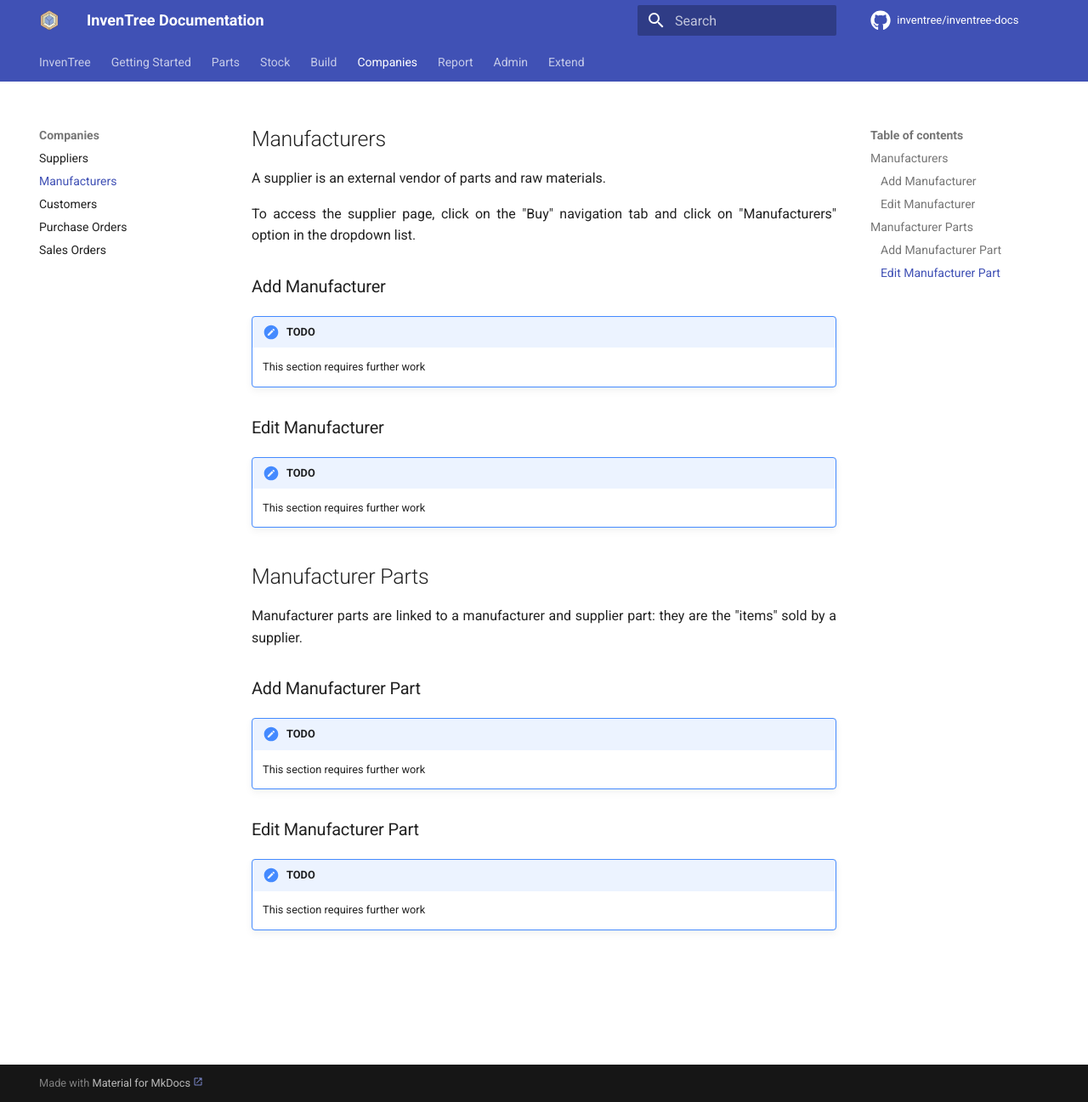
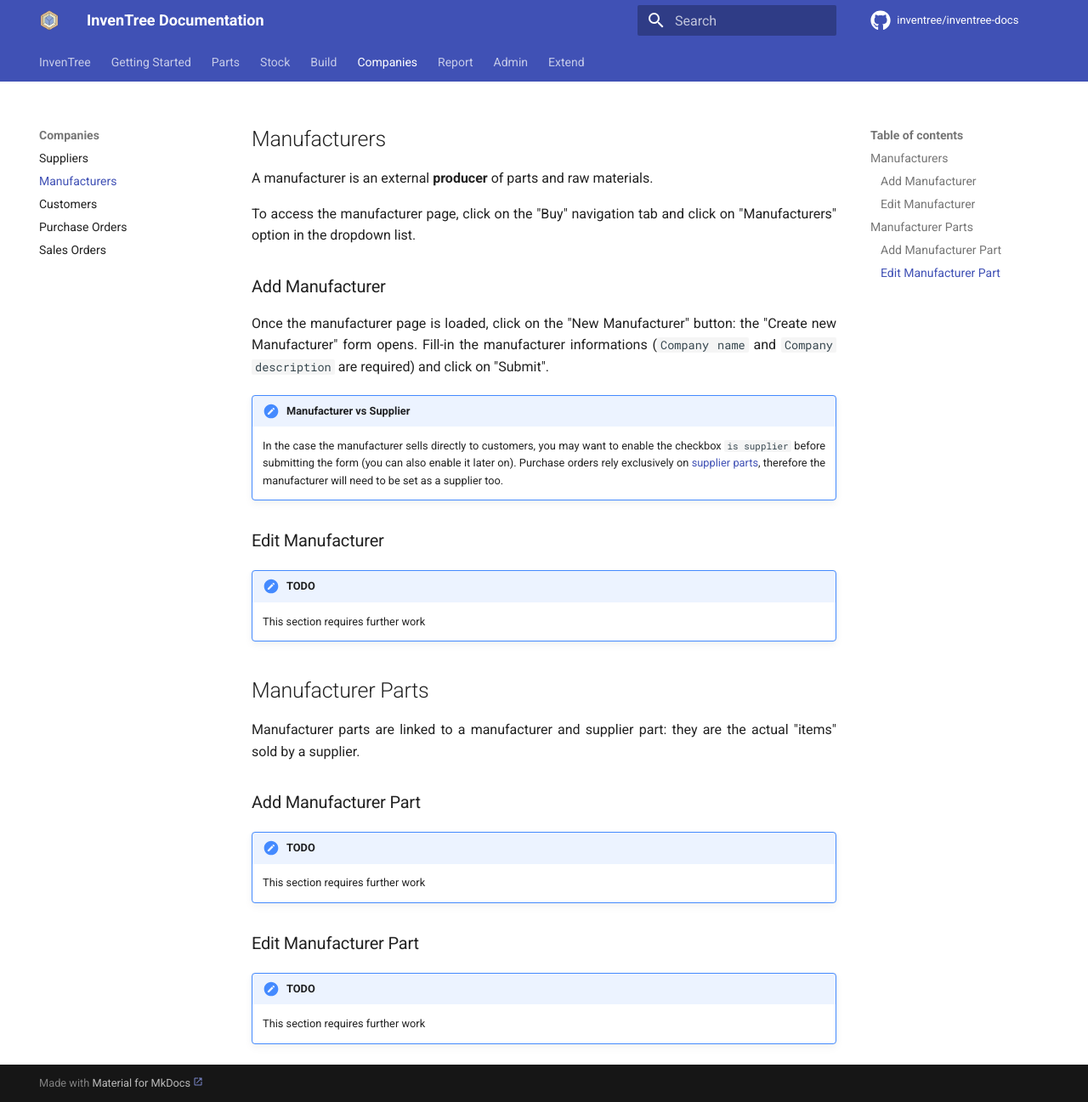
Before and after one commit to inventree/inventree-docs, an MkDocs documentation site: the page built from docs/companies/manufacturer.md, in a window 1280 px wide and 1297 px high. Shown: the whole window at 85% size. Built offline with MkDocs 1.6.1 and Material for MkDocs 9.7.7, drawn with Linux system fonts in a browser that asks for light colours; comment, search, counter and statistics services are not loaded.

Commit message:
Added more companies documentation

```diff
--- a/docs/companies/manufacturer.md
+++ b/docs/companies/manufacturer.md
@@ -4,14 +4,16 @@ title: Manufacturers
 
 ## Manufacturers
 
-A supplier is an external vendor of parts and raw materials.
+A manufacturer is an external **producer** of parts and raw materials.
 
-To access the supplier page, click on the "Buy" navigation tab and click on "Manufacturers" option in the dropdown list.
+To access the manufacturer page, click on the "Buy" navigation tab and click on "Manufacturers" option in the dropdown list.
 
 ### Add Manufacturer
 
-!!! missing "TODO"
-	This section requires further work
+Once the manufacturer page is loaded, click on the "New Manufacturer" button: the "Create new Manufacturer" form opens. Fill-in the manufacturer informations (`Company name` and `Company description` are required) and click on "Submit".
+
+!!! note "Manufacturer vs Supplier"
+	In the case the manufacturer sells directly to customers, you may want to enable the checkbox `is supplier` before submitting the form (you can also enable it later on). Purchase orders rely exclusively on [supplier parts](../supplier#supplier-parts), therefore the manufacturer will need to be set as a supplier too.
 
 ### Edit Manufacturer
 
@@ -20,7 +22,7 @@ To access the supplier page, click on the "Buy" navigation tab and click on "Man
 
 ## Manufacturer Parts
 
-Manufacturer parts are linked to a manufacturer and supplier part: they are the "items" sold by a supplier.
+Manufacturer parts are linked to a manufacturer and supplier part: they are the actual "items" sold by a supplier.
 
 ### Add Manufacturer Part
 
```
Also changed, not shown: docs/companies/customer.md (+1 -1 lines), docs/companies/po.md (+2 -0 lines), docs/companies/so.md (+2 -0 lines), docs/companies/supplier.md (+1 -1 lines).
